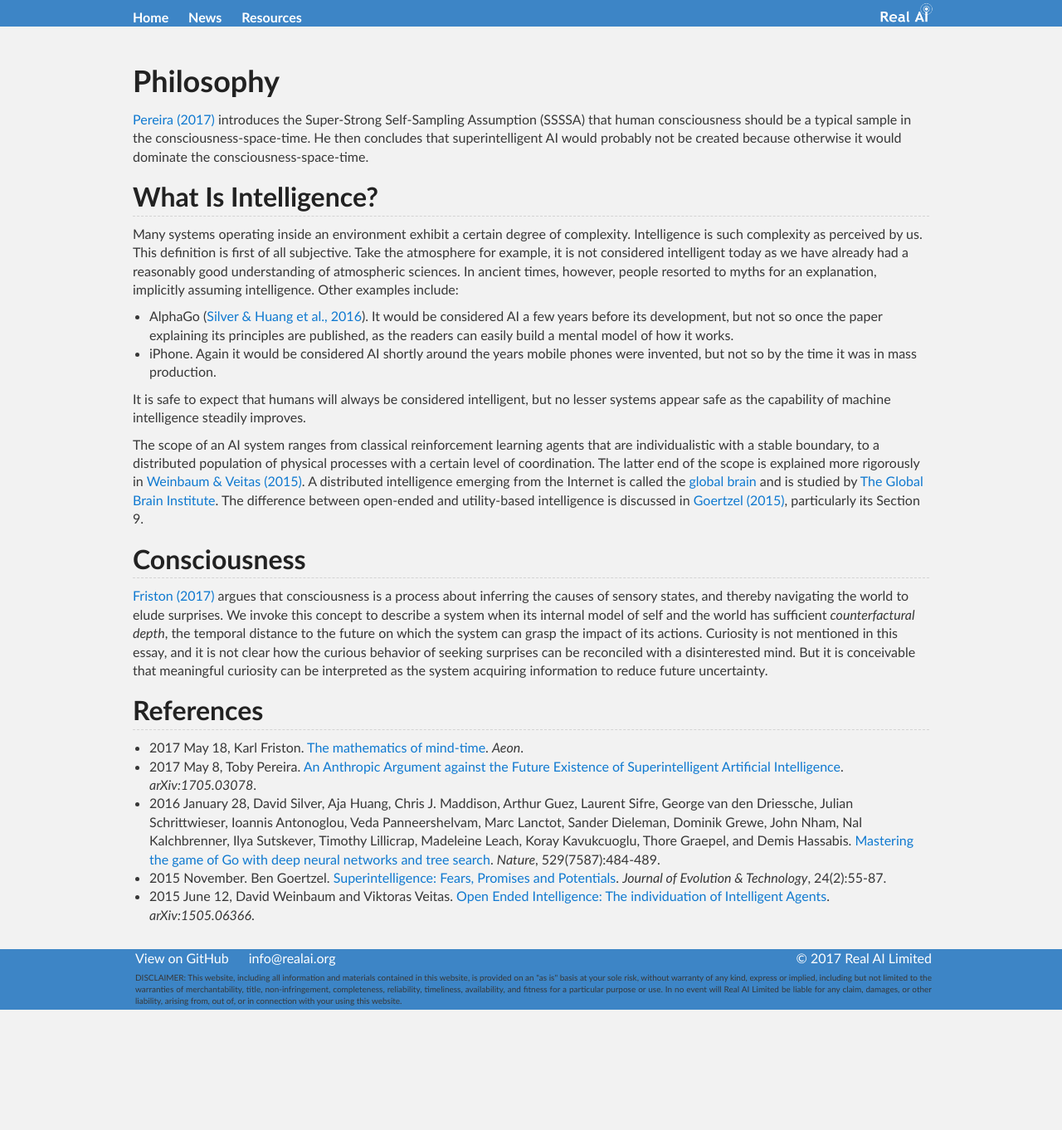
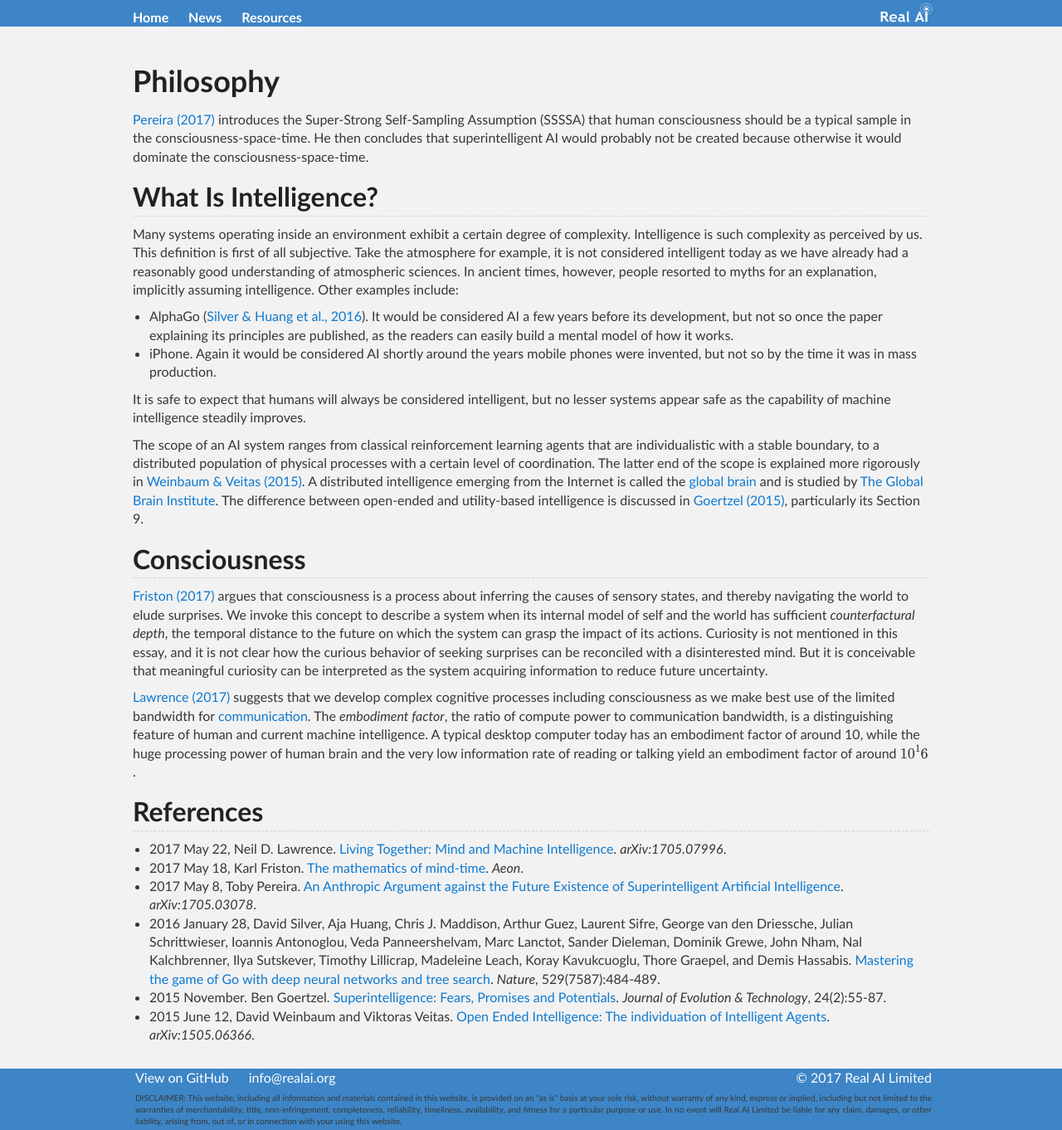
Before and after one commit to Tonywuhk/realai.org, a Jekyll site: the page built from philosophy.md, in a window 1280 px wide. Shown: the whole page at 83% size. Built offline with Jekyll 4.4.1, drawn with Linux system fonts in a browser that asks for light colours; our own code applies the rules of GitHub Pages for plain Markdown files; formulas are drawn with MathJax 3; comment, search, counter and statistics services are not loaded; the repository's description, which GitHub fills in, is left out; before the commit the page ends 1217 px from its top, so only the background shows below that.

Commit message:
Update philosophy.md

```diff
--- a/philosophy.md
+++ b/philosophy.md
@@ -20,8 +21,11 @@ The scope of an AI system ranges from classical reinforcement learning agents th
 
 [Friston (2017)](https://aeon.co/essays/consciousness-is-not-a-thing-but-a-process-of-inference) argues that consciousness is a process about inferring the causes of sensory states, and thereby navigating the world to elude surprises. We invoke this concept to describe a system when its internal model of self and the world has sufficient *counterfactural depth*, the temporal distance to the future on which the system can grasp the impact of its actions. Curiosity is not mentioned in this essay, and it is not clear how the curious behavior of seeking surprises can be reconciled with a disinterested mind. But it is conceivable that meaningful curiosity can be interpreted as the system acquiring information to reduce future uncertainty.
 
+[Lawrence (2017)](https://arxiv.org/abs/1705.07996) suggests that we develop complex cognitive processes including consciousness as we make best use of the limited bandwidth for [communication](http://realai.org/multi-agent-learning/#communication). The *embodiment factor*, the ratio of compute power to communication bandwidth, is a distinguishing feature of human and current machine intelligence. A typical desktop computer today has an embodiment factor of around 10, while the huge processing power of human brain and the very low information rate of reading or talking yield an embodiment factor of around \\(10^16\\).
+
 ## References
 
+* 2017 May 22, Neil D. Lawrence. [Living Together: Mind and Machine Intelligence](https://arxiv.org/abs/1705.07996). *arXiv:1705.07996*.
 * 2017 May 18, Karl Friston. [The mathematics of mind-time](https://aeon.co/essays/consciousness-is-not-a-thing-but-a-process-of-inference). *Aeon*.
 * 2017 May 8, Toby Pereira. [An Anthropic Argument against the Future Existence of Superintelligent Artificial Intelligence](https://arxiv.org/abs/1705.03078). *arXiv:1705.03078*.
 * 2016 January 28, David Silver, Aja Huang, Chris J. Maddison, Arthur Guez, Laurent Sifre, George van den Driessche, Julian Schrittwieser, Ioannis Antonoglou, Veda Panneershelvam, Marc Lanctot, Sander Dieleman, Dominik Grewe, John Nham, Nal Kalchbrenner, Ilya Sutskever, Timothy Lillicrap, Madeleine Leach, Koray Kavukcuoglu, Thore Graepel, and Demis Hassabis. [Mastering the game of Go with deep neural networks and tree search](http://www.nature.com/nature/journal/v529/n7587/full/nature16961.html). *Nature*, 529(7587):484-489.
```
Also changed, not shown: other parts of philosophy.md (+1 -0 lines).
